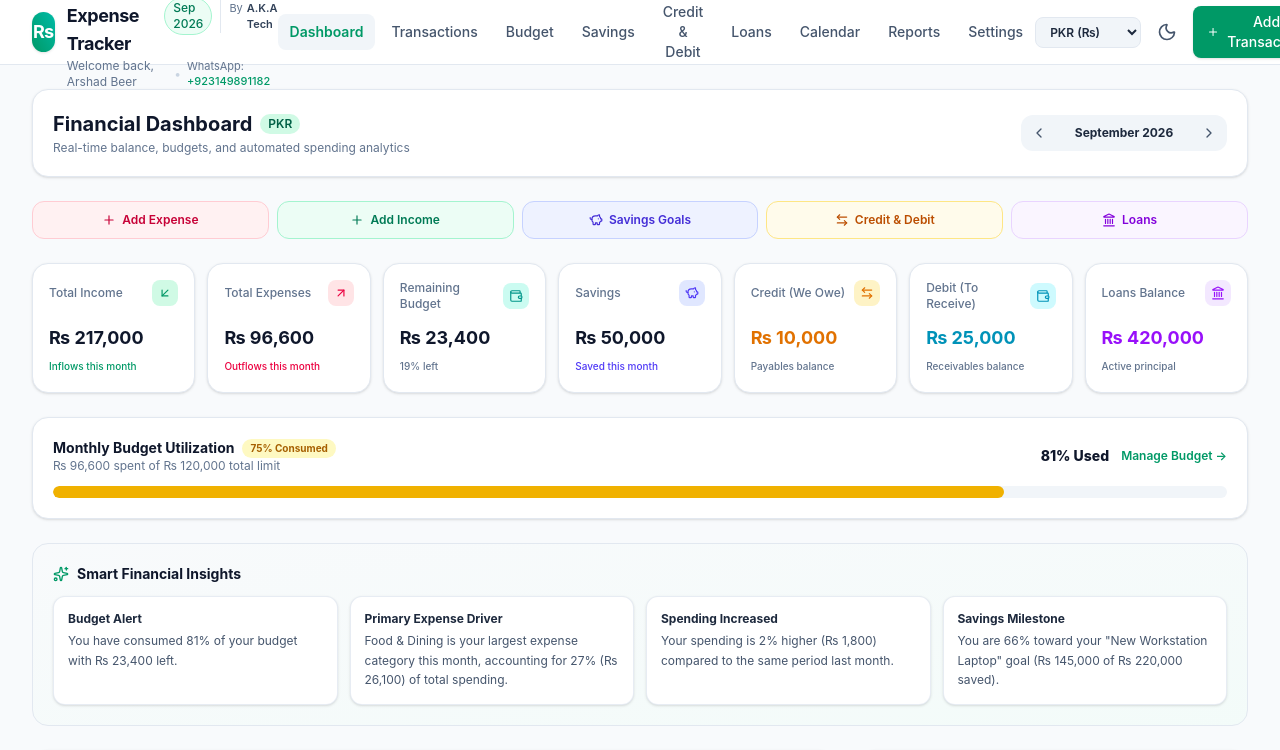
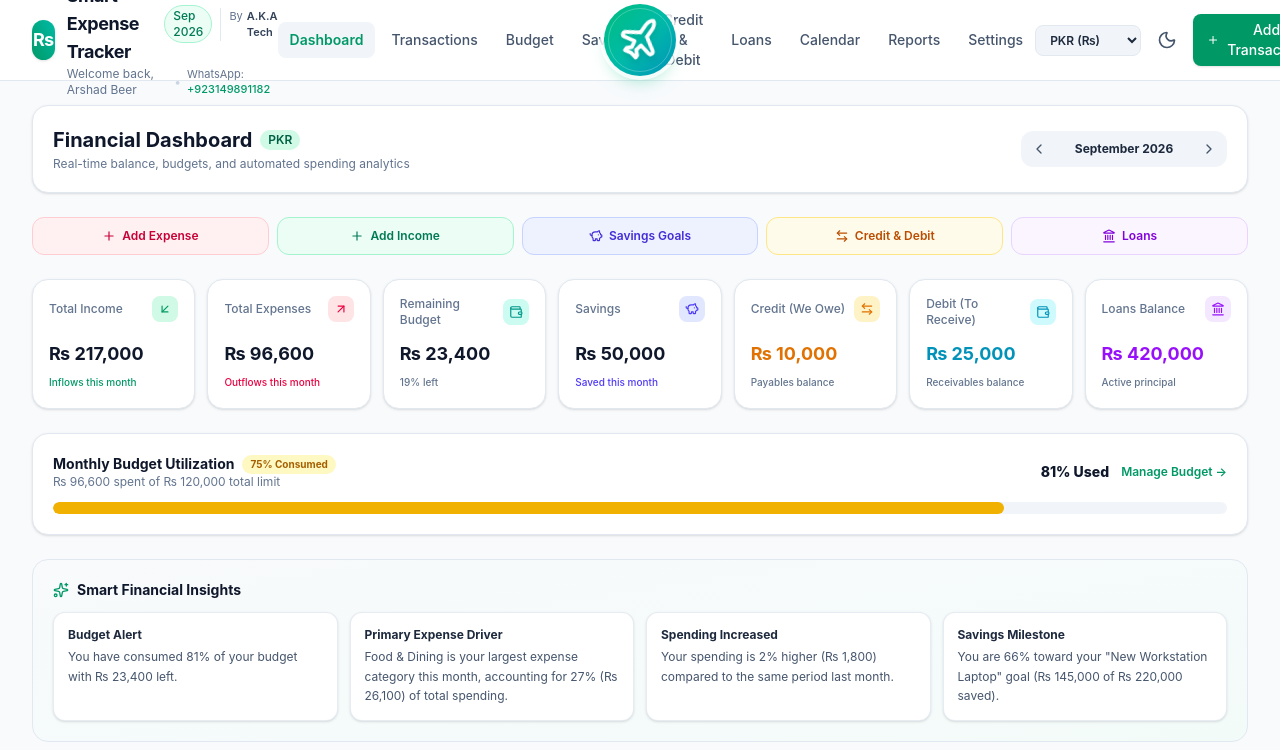
Before and after one commit to arshadldbr/Smart-Expense, a React (Vite) app: page / in a window 1280 px wide. Shown: the top 750 px of the page. Built offline with nearby package versions, Linux system fonts and the light colour scheme.

Commit message:
Update via Repo Sync

```diff
--- a/src/components/Navigation.tsx
+++ b/src/components/Navigation.tsx
@@ -15,6 +15,7 @@ import {
   Sun,
   Moon,
   X,
+  Plane,
 } from 'lucide-react';
 import { ViewTab, UserProfile, CurrencyCode } from '../types';
 import { SUPPORTED_CURRENCIES } from '../constants/currencies';
@@ -64,7 +65,7 @@ export const Navigation: React.FC<NavigationProps> = ({
         id="app-header"
         className="sticky top-0 z-30 bg-white/95 dark:bg-slate-900/95 backdrop-blur-md border-b border-slate-200 dark:border-slate-800 transition-colors"
       >
-        <div className="max-w-7xl mx-auto px-4 sm:px-6 lg:px-8 h-16 flex items-center justify-between">
+        <div className="max-w-7xl mx-auto px-4 sm:px-6 lg:px-8 h-20 relative flex items-center justify-between">
           <div className="flex items-center gap-3">
             <div className="w-10 h-10 rounded-xl bg-gradient-to-tr from-emerald-600 to-teal-500 flex items-center justify-center text-white shadow-sm font-bold text-lg tracking-tight">
               ₨
@@ -96,6 +97,17 @@ export const Navigation: React.FC<NavigationProps> = ({
                   </a>
                 </span>
               </p>
+            </div>
+          </div>
+
+          {/* Center Airplane Brand Mark */}
+          <div
+            className="absolute left-1/2 top-1/2 -translate-x-1/2 -translate-y-1/2 pointer-events-none flex items-center justify-center"
+            aria-hidden="true"
+          >
+            <div className="relative flex items-center justify-center w-16 h-16 sm:w-18 sm:h-18 rounded-full bg-gradient-to-br from-emerald-500 via-teal-500 to-cyan-600 shadow-lg shadow-emerald-500/25 ring-4 ring-white/80 dark:ring-slate-900/80">
+              <div className="absolute inset-1 rounded-full border border-white/25" />
+              <Plane className="relative z-10 w-9 h-9 sm:w-11 sm:h-11 text-white drop-shadow-md rotate-[-10deg]" strokeWidth={2.1} />
             </div>
           </div>
 
```
